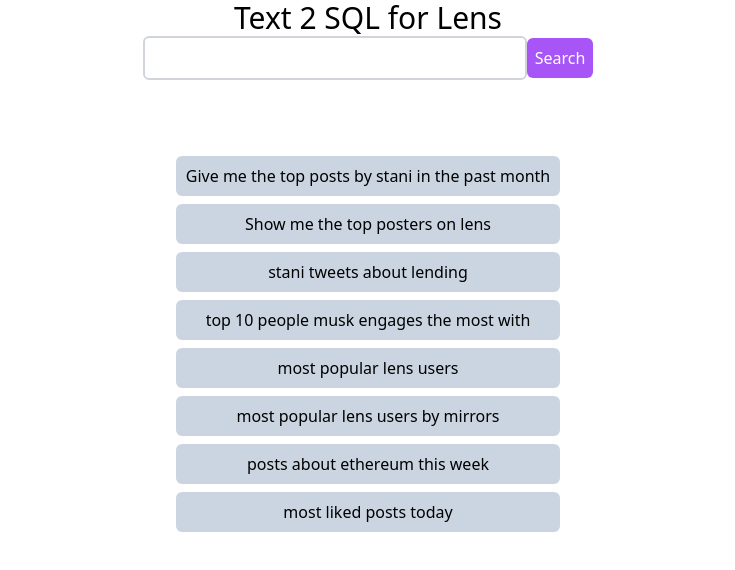
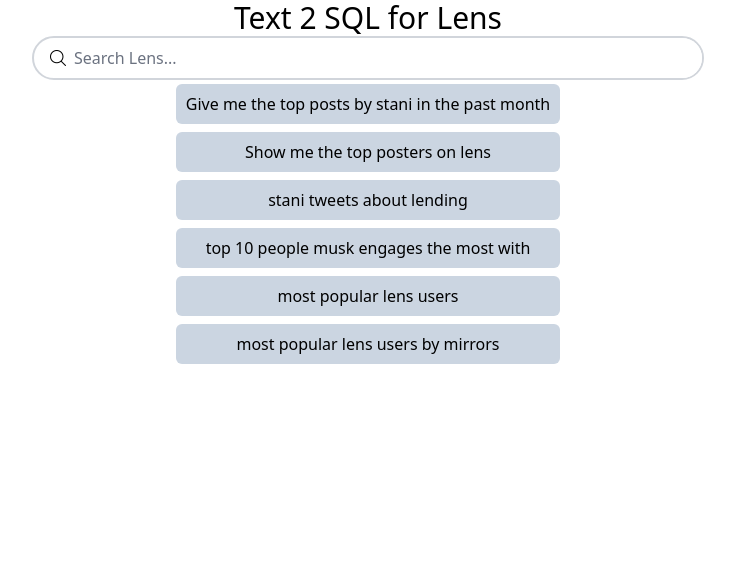
Before and after one commit to Brentably/lens-sql, a Next.js app: page / in a window 1280 px wide. Shown: the top 570 px of the page, without its empty margins (272-1007 px from the left). Built offline with nearby package versions, Linux system fonts and the light colour scheme.

Commit message:
added icons

```diff
--- a/pages/index.tsx
+++ b/pages/index.tsx
@@ -6,11 +6,14 @@
 import QueryCard from '../components/QueryCard'
 import queries from '../lib/queries.json'
 import { insertLineBreaks } from '../lib/helpers'
+import searchIcon from '../lib/icons/search-interface-symbol.png'
+import close from '../lib/icons/close.png'
 
 const inter = Inter({ subsets: ['latin'] })
 
 export type state = {
   prompt: string
+  searching: boolean
   SQL: string
   data: any[]
 }
@@ -20,13 +23,14 @@
 
 const defaultState = {
   prompt: '',
+  searching: false,
   SQL: '',
   data: []
 }
 
 export default function Home() {
   const store = useState<state>(defaultState)
-  const [{prompt, SQL, data}, setState] = store
+  const [{prompt, searching, SQL, data}, setState] = store
 
 
   const handleSQL = async (SQL: string) => {
@@ -42,7 +46,8 @@
   }
 
   const handlePrompt = async () => {
-    if(!prompt) return
+    if(!prompt || searching) return
+    setState(ps=>({...ps, searching: true}))
     console.log('fetching with prompt:', prompt)
     setState(prevState => ({...prevState, data: [], SQL: 'loading...'}))
     const resp = await fetch('/api/genSQL', {
@@ -56,6 +61,7 @@
     console.log(SQL)
     setState(prevState => ({...prevState, SQL: SQL}))
     await handleSQL(SQL)
+    setState(ps=>({...ps, searching: false}))
   }
 
   return (
@@ -69,19 +75,26 @@
       <div className='text-center'>
         <div className='max-w-2xl mx-auto'>
           <h1 className='text-3xl'>Text 2 SQL for Lens</h1>
-          <div>
-            <label>
-              <input type="text" value={prompt} onChange={(e) => setState(pS => ({...pS, prompt: e.target.value}))} className='border-2 border-gray-300 rounded-md p-2 w-96' />
-            </label>
-            <button className='rounded-md bg-purple-500 text-white p-2' onClick={handlePrompt}>Search</button>
+          <div className='border-gray-300 border-2 rounded-3xl flex items-center'>
+
+          <Image src={searchIcon} alt='' className='h-4 w-4 ml-4'/>
+
+              <input type="text" placeholder='Search Lens...' value={prompt}
+              className='p-2 grow rounded-r-full border-0 focus:ring-0'
+              onChange={(e) => setState(pS => ({...pS, prompt: e.target.value}))}
+              onKeyDown={(e)=>{if(e.key=="Enter")handlePrompt()}} />
+
+          {prompt ? <Image src={close} alt='' className='h-4 w-4 mr-4 cursor-pointer' onClick={()=> setState(pS => ({...pS, prompt:''}))}/> : null}
+
+            {/* <button className='rounded-md bg-blue-500 text-white p-2' onClick={handlePrompt}>Search</button> */}
           </div>
           {SQL ?
             <div className='text-base text-left m-2 whitespace-pre-line'>{SQL}</div>
           : null}
-          <br/><br/><br/>
+
           {data.length ? data.map(thing => JSON.stringify(thing)) : null}
 
-          {queries.map((query, index) => <QueryCard key={index} text={query.text} store={store}/>)}
+          {queries.slice(0,6).map((query, index) => <QueryCard key={index} text={query.text} store={store}/>)}
 
         </div>
       </div>
--- a/pages/pretty.tsx
+++ /dev/null
@@ -1,90 +0,0 @@
-import Head from 'next/head'
-import Image from 'next/image'
-import { Inter } from '@next/font/google'
-import styles from '../styles/Home.module.css'
-import { Dispatch, SetStateAction, useEffect, useState } from 'react'
-import QueryCard from '../components/QueryCard'
-import queries from '../lib/queries.json'
-import { insertLineBreaks } from '../lib/helpers'
-
-const inter = Inter({ subsets: ['latin'] })
-
-export type state = {
-  prompt: string
-  SQL: string
-  data: any[]
-}
-
-export type store = [state, Dispatch<SetStateAction<state>>]
-
-
-const defaultState = {
-  prompt: '',
-  SQL: '',
-  data: []
-}
-
-export default function Home() {
-  const store = useState<state>(defaultState)
-  const [{prompt, SQL, data}, setState] = store
-
-
-  const handleSQL = async (SQL: string) => {
-
-    const resp = await fetch('/api/lens', {
-      method: "POST",
-      body: JSON.stringify({ SQL }),
-    })
-    let response = await resp.json()
-    if(resp.status != 200) return console.error('error', response)
-    console.log('SQL resp', response)
-    setState(prevState => ({...prevState, data: response?.results}))
-  }
-
-  const handlePrompt = async () => {
-    if(!prompt) return
-    console.log('fetching with prompt:', prompt)
-    setState(prevState => ({...prevState, data: [], SQL: 'loading...'}))
-    const resp = await fetch('/api/genSQL', {
-      method: "POST",
-      body: JSON.stringify({ prompt }),
-    })
-    if(resp.status != 200) return console.error('error', resp)
-    let response = await resp.json()
-    console.log(response)
-    const SQL = insertLineBreaks("SELECT " + response.data.choices[0].text)
-    console.log(SQL)
-    setState(prevState => ({...prevState, SQL: SQL}))
-    await handleSQL(SQL)
-  }
-
-  return (
-    <>
-      <Head>
-        <title>Create Next App</title>
-        <meta name="description" content="Generated by create next app" />
-        <meta name="viewport" content="width=device-width, initial-scale=1" />
-        <link rel="icon" href="/favicon.ico" />
-      </Head>
-      <div className='text-center'>
-        <div className='max-w-2xl mx-auto'>
-          <h1 className='text-3xl'>Text 2 SQL for Lens</h1>
-          <div>
-            <label>
-              <input type="text" value={prompt} onChange={(e) => setState(pS => ({...pS, prompt: e.target.value}))} className='border-2 border-gray-300 rounded-md p-2 w-96' />
-            </label>
-            <button className='rounded-md bg-blue-500 text-white p-2' onClick={handlePrompt}>Search</button>
-          </div>
-          {SQL ?
-            <div className='text-base text-left m-2 whitespace-pre-line'>{SQL}</div>
-          : null}
-          <br/><br/><br/>
-          {data.length ? data.map(thing => JSON.stringify(thing)) : null}
-
-          {queries.map((query, index) => <QueryCard key={index} text={query.text} store={store}/>)}
-
-        </div>
-      </div>
-    </>
-  )
-}
```
Also changed, not shown: lib/icons/close.png (added), lib/icons/search-interface-symbol.png (added).
